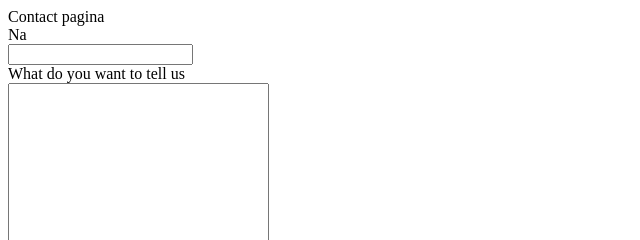
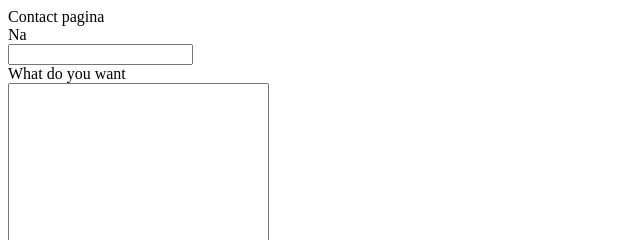
Before and after one commit to Reinoptland/my-landingpage, a plain HTML site: page contact.html in a window 1280 px wide. Shown: the top 240 px of the page, 0-640 px from the left. Drawn offline with Linux system fonts and the light colour scheme.

Commit message:
Changed label in form

```diff
--- a/contact.html
+++ b/contact.html
@@ -13,7 +13,7 @@
       <br />
       <input />
       <br />
-      <label>What do you want to tell us</label>
+      <label>What do you want</label>
       <br />
       <textarea cols="30" rows="20"></textarea>
       <br />
```
